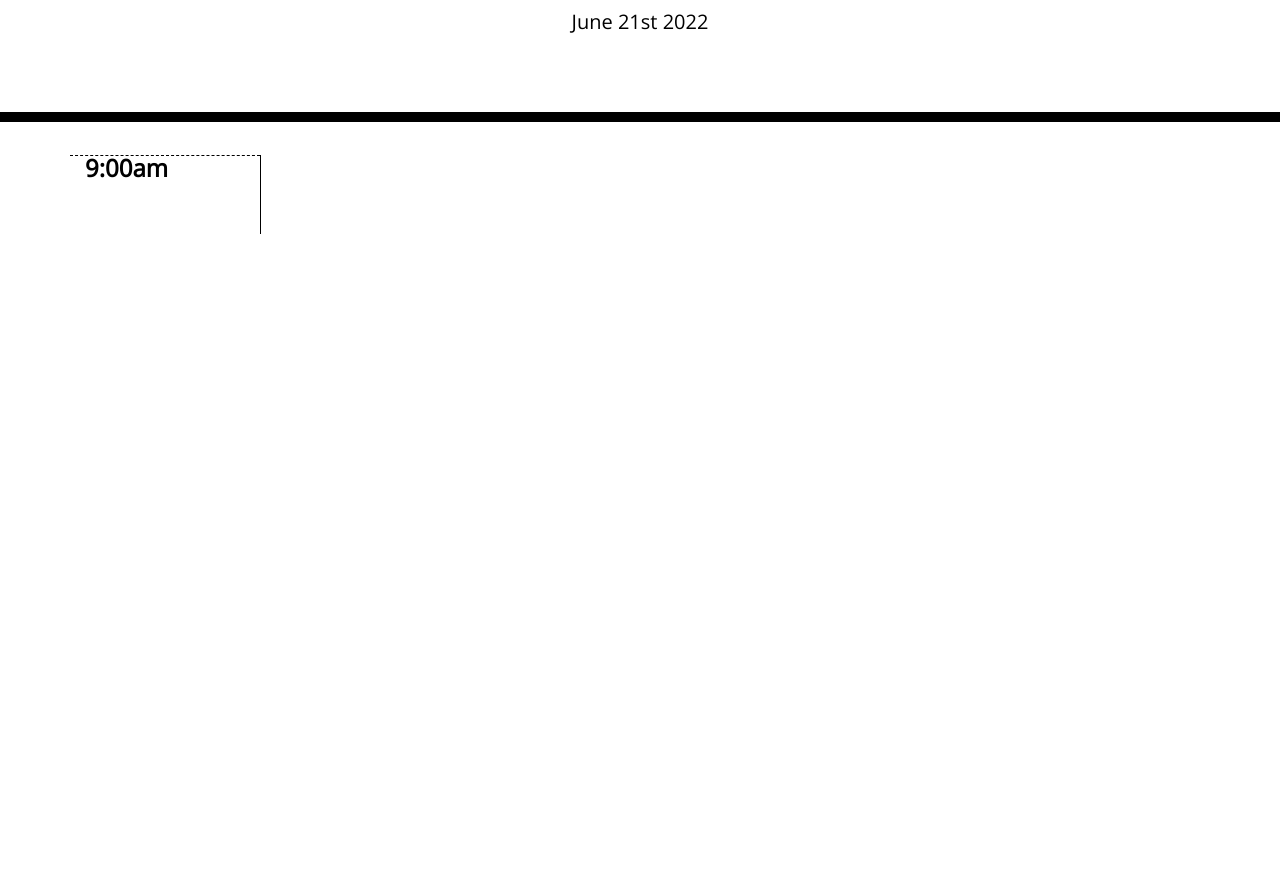
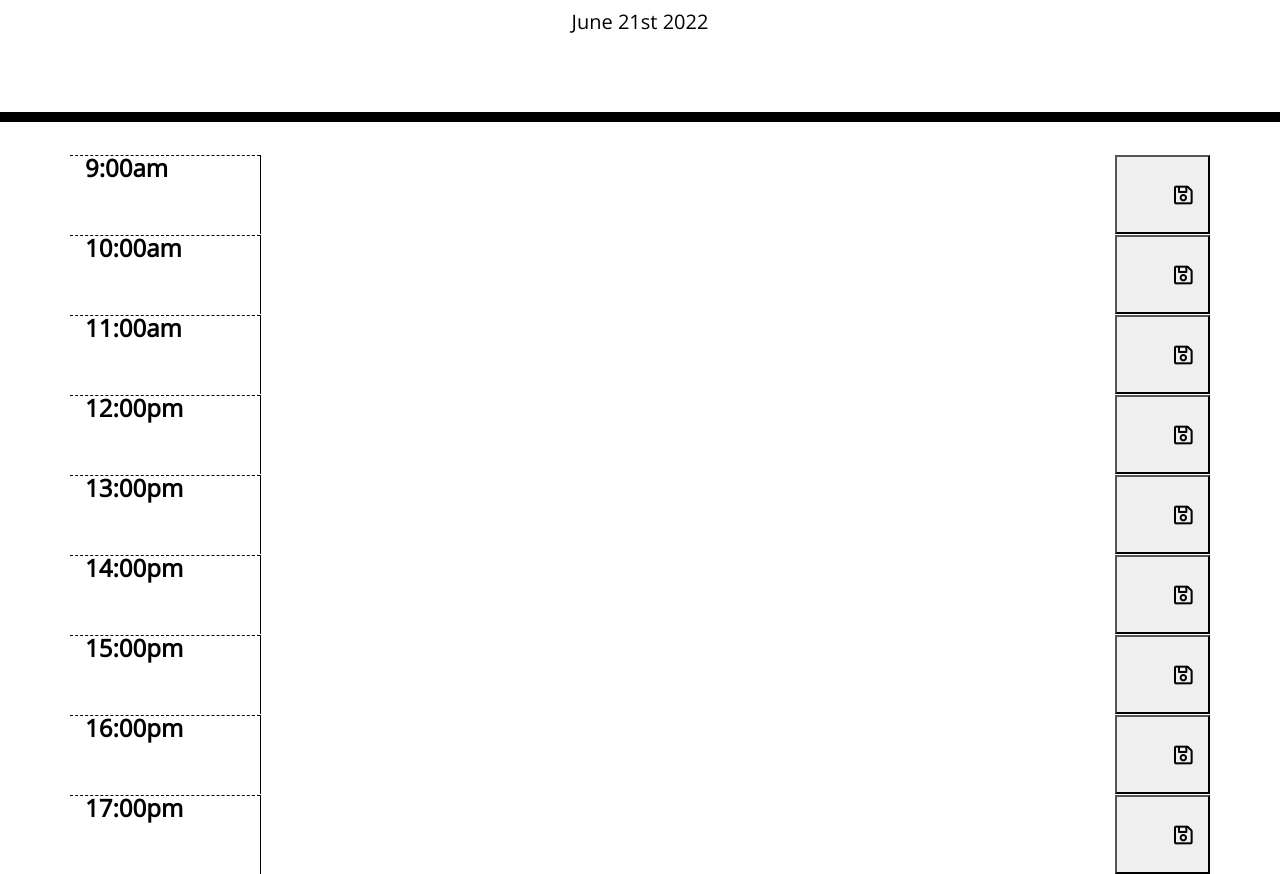
Before and after one commit to JMares14/Work-Day-Scheduler, a plain HTML site: page Develop/index.html in a window 1280 px wide. Shown: the part 182-1056 px from the top of the page. Before the commit the page ends 800 px from the top, so only its background shows below. Drawn offline with nearby package versions, Linux system fonts and the light colour scheme.

Commit message:
Finished making time blocks in html. Added id's and classe's to time blocks for gathering of data.

```diff
--- a/Develop/index.html
+++ b/Develop/index.html
@@ -30,11 +30,78 @@
     </header>
     <div class="container">
       <!-- Timeblocks go here -->
-      <div class="row">
+      <div id="9hour" class="row time-section">
         <div class="col-2">9:00am</div>
-        <textarea class="col-9"></textarea>
-        <div class="col-1"></div>
+        <textarea class="col-9 scheduled"></textarea>
+        <button class="col-1">
+          <i class="far fa-save fa-lg"></i>
+        </button>
       </div>
+
+      <div id="10hour" class="row time-section">
+        <div class="col-2">10:00am</div>
+        <textarea class="col-9 scheduled"></textarea>
+        <button class="col-1">
+          <i class="far fa-save fa-lg"></i>
+        </button>
+      </div>
+
+      <div id="11hour" class="row time-section">
+        <div class="col-2">11:00am</div>
+        <textarea class="col-9 scheduled"></textarea>
+        <button class="col-1">
+          <i class="far fa-save fa-lg"></i>
+        </button>
+      </div>
+
+      <div id="12hour" class="row time-section">
+        <div class="col-2">12:00pm</div>
+        <textarea class="col-9 scheduled"></textarea>
+        <button class="col-1">
+          <i class="far fa-save fa-lg"></i>
+        </button>
+      </div>
+
+      <div id="13hour" class="row time-section">
+        <div class="col-2">13:00pm</div>
+        <textarea class="col-9 scheduled"></textarea>
+        <button class="col-1">
+          <i class="far fa-save fa-lg"></i>
+        </button>
+      </div>
+
+      <div id="14hour" class="row time-section">
+        <div class="col-2">14:00pm</div>
+        <textarea class="col-9 scheduled"></textarea>
+        <button class="col-1">
+          <i class="far fa-save fa-lg"></i>
+        </button>
+      </div>
+
+      <div id="15hour" class="row time-section">
+        <div class="col-2">15:00pm</div>
+        <textarea class="col-9 scheduled"></textarea>
+        <button class="col-1">
+          <i class="far fa-save fa-lg"></i>
+        </button>
+      </div>
+
+      <div id="16hour" class="row time-section">
+        <div class="col-2">16:00pm</div>
+        <textarea class="col-9 scheduled"></textarea>
+        <button class="col-1">
+          <i class="far fa-save fa-lg"></i>
+        </button>
+      </div>
+
+      <div id="17hour" class="row time-section">
+        <div class="col-2">17:00pm</div>
+        <textarea class="col-9 scheduled"></textarea>
+        <button class="col-1">
+          <i class="far fa-save fa-lg"></i>
+        </button>
+      </div>
+
     </div>
 
     <script src="https://cdnjs.cloudflare.com/ajax/libs/jquery/3.2.1/jquery.min.js"></script>
```
Also changed, not shown: Develop/script.js (line endings or trailing spaces).
